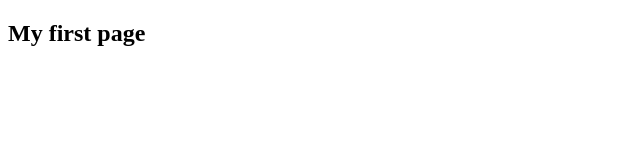
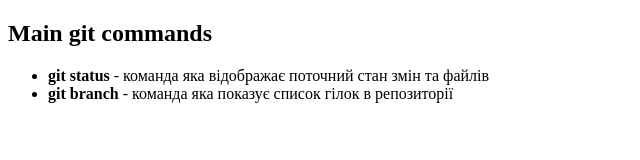
Before and after one commit to pasha-z25/it-fast-start-02-11-2026, a plain HTML site: page index.html in a window 1280 px wide. Shown: the whole page, without its empty margins (0-640 px from the left). Drawn offline with Linux system fonts and the light colour scheme.

Commit message:
add homework 3

```diff
--- a/index.html
+++ b/index.html
@@ -9,7 +9,17 @@
         <header></header>
         <main>
             <section>
-                <h1>My first page</h1>
+                <h1>Main git commands</h1>
+                <ul>
+                    <li>
+                        <b>git status</b> - команда яка відображає поточний стан
+                        змін та файлів
+                    </li>
+                    <li>
+                        <b>git branch</b> - команда яка показує список гілок в
+                        репозиторії
+                    </li>
+                </ul>
             </section>
         </main>
         <footer></footer>
```
